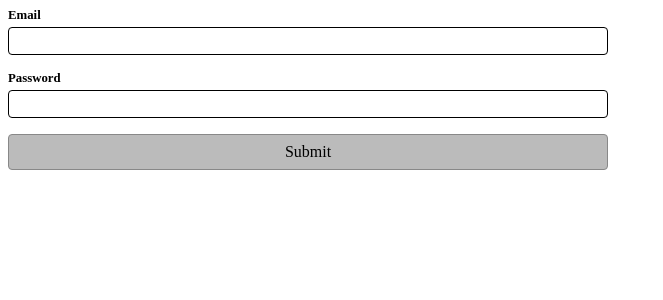
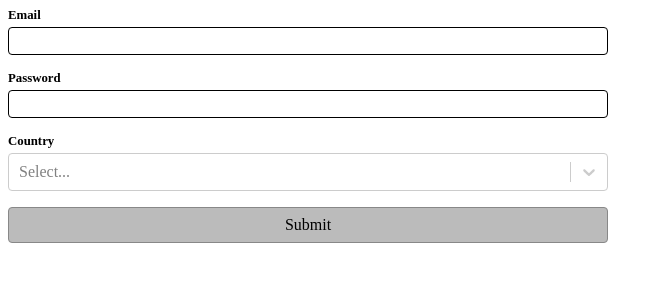
Before and after one commit to sagaraItelasoft/react-begineer-vite, a React (Vite) app: page / in a window 1280 px wide. Shown: the top 300 px of the page, without its empty margins (0-663 px from the left). Built offline with nearby package versions, Linux system fonts and the light colour scheme.

Commit message:
react hook form created

```diff
--- a/package.json
+++ b/package.json
@@ -11,7 +11,9 @@
   },
   "dependencies": {
     "react": "^18.2.0",
-    "react-dom": "^18.2.0"
+    "react-dom": "^18.2.0",
+    "react-hook-form": "^7.43.3",
+    "react-select": "^5.7.0"
   },
   "devDependencies": {
     "@types/react": "^18.2.15",
--- a/src/App.jsx
+++ b/src/App.jsx
@@ -1,6 +1,101 @@
-import { StateForm } from "./StateForm"
+import { FormGroup } from "./FormGroup"
+import ReactSelect from "react-select"
 import "./styles.css"
+import { useController, useForm } from "react-hook-form"
 
-export default function App() {
-  return <StateForm />
+const COUNTRY_OPTIONS = [
+  { label: "United States", value: "US" },
+  { label: "India", value: "IN" },
+  { label: "Mexico", value: "MX" },
+]
+
+function App() {
+  const {
+    register,
+    handleSubmit,
+    formState: { errors },
+    control,
+  } = useForm()
+
+  const { field: countryField } = useController({
+    name: "country",
+    control,
+    rules: { required: { value: true, message: "Required" } },
+  })
+
+  function onSubmit(data) {
+    console.log(data)
+    alert("Success")
+  }
+
+  return (
+    <form onSubmit={handleSubmit(onSubmit)} className="form">
+      <FormGroup errorMessage={errors?.email?.message}>
+        <label className="label" htmlFor="email">
+          Email
+        </label>
+        <input
+          className="input"
+          type="email"
+          id="email"
+          {...register("email", {
+            required: { value: true, message: "Required" },
+            validate: value => {
+              if (!value.endsWith("@webdevsimplified.com")) {
+                return "Must end with @webdevsimplified.com"
+              }
+            },
+          })}
+        />
+      </FormGroup>
+      <FormGroup errorMessage={errors?.password?.message}>
+        <label className="label" htmlFor="password">
+          Password
+        </label>
+        <input
+          className="input"
+          type="password"
+          id="password"
+          {...register("password", {
+            required: { value: true, message: "Required" },
+            minLength: { value: 10, message: "Must be at least 10 characters" },
+            validate: {
+              hasLowerCase: value => {
+                if (!value.match(/[a-z]/)) {
+                  return "Must include at least 1 lowercase letter"
+                }
+              },
+              hasUpperCase: value => {
+                if (!value.match(/[A-Z]/)) {
+                  return "Must include at least 1 uppercase letter"
+                }
+              },
+              hasNumber: value => {
+                if (!value.match(/[0-9]/)) {
+                  return "Must include at least 1 number"
+                }
+              },
+            },
+          })}
+        />
+      </FormGroup>
+      <FormGroup errorMessage={errors?.country?.message}>
+        <label className="label" htmlFor="country">
+          Country
+        </label>
+        <ReactSelect
+          isClearable
+          classNamePrefix="react-select"
+          id="country"
+          options={COUNTRY_OPTIONS}
+          {...countryField}
+        />
+      </FormGroup>
+      <button className="btn" type="submit">
+        Submit
+      </button>
+    </form>
+  )
 }
+
+export default App
--- /dev/null
+++ b/src/FormGroup.jsx
@@ -0,0 +1,8 @@
+export function FormGroup({ errorMessage = "", children }) {
+  return (
+    <div className={`form-group ${errorMessage.length > 0 ? "error" : ""}`}>
+      {children}
+      {errorMessage.length > 0 && <div className="msg">{errorMessage}</div>}
+    </div>
+  )
+}
--- a/src/styles.css
+++ b/src/styles.css
@@ -23,7 +23,8 @@
   padding: 0.25em 0.5em;
 }
 
-.form-group.error .input {
+.form-group.error .input,
+.form-group.error .react-select__control {
   border-color: hsl(0, 100%, 70%);
   color: hsl(0, 100%, 70%);
   background: hsl(0, 100%, 95%);
```
Also changed, not shown: 1 other file (tests, documents, lock files or other folders).
